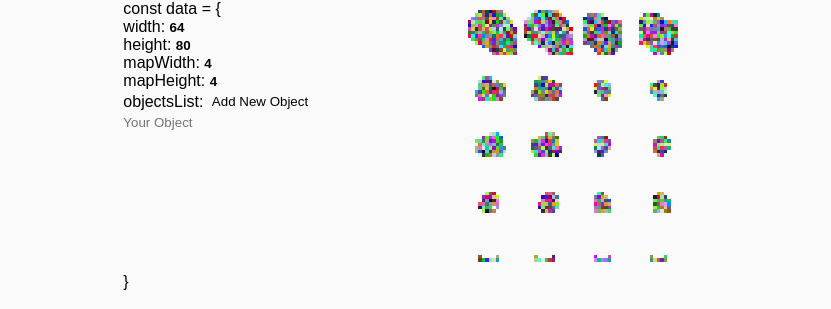
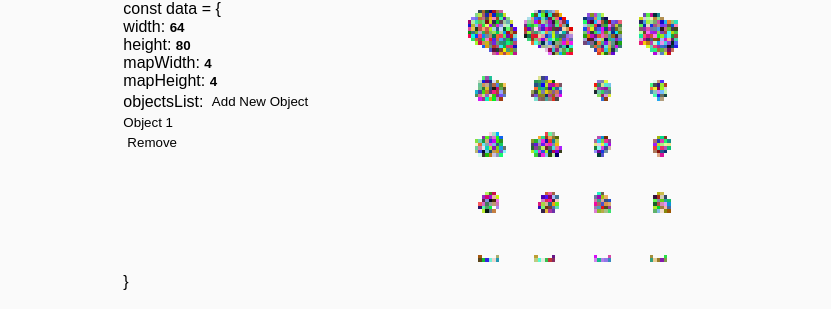
Before and after one commit to MateuszKretkowski/ImageColorReturner, a React (Create React App) app in the folder frontend/: page /get-texture-bits in a window 1280 px wide. Both pictures are taken after a click on the button "Add New Object". Shown: the part 228-537 px from the top of the page, without its empty margins (224-1055 px from the left). Built offline with nearby package versions, Linux system fonts and the light colour scheme; a web font is replaced by a local one.

Commit message:
FileParameterFiller (Backend)

```diff
--- a/frontend/src/Components/FileParametersFiller/FileParameterFiller.js
+++ b/frontend/src/Components/FileParametersFiller/FileParameterFiller.js
@@ -1,6 +1,6 @@
-import { useEffect, useState } from "react";
+import { useState, useEffect } from "react";
 
-export const FileParameterFiller = ({ data, setData, stringArray, lastIndex }) => {
+export const FileParameterFiller = ({ data, setData, stringArray }) => {
     const [isToggled, setIsToggled] = useState(false);
 
     useEffect(() => {
@@ -18,42 +18,76 @@ export const FileParameterFiller = ({ data, setData, stringArray, lastIndex }) =
         }));
     };
 
-    const [list, setList] = useState([]);
     const AddObjectToList = (name) => {
-        setList((prevData) => [...prevData, name]);
+        setData((prevData) => ({
+            ...prevData,
+            objectsList: [...prevData.objectsList, name],
+        }));
     };
+
+    useEffect(() => {
+        console.log(data);
+    }, [data]);
 
     return (
         <div className="fpf">
-            <span>const data = &#123;</span> {/* Wizualne {} */}
+            <span>const data = &#123;</span>
             {stringArray?.map((key, index) => (
                 <pre className="fpf_pre" key={index}>
-                    {/* Jeśli to nie ostatni element, renderujemy input */}
                     {index !== stringArray.length - 1 && (
                         <>
-                            {key}: <input
+                            {key}:{" "}
+                            <input
                                 type="text"
                                 value={data[key] || ""}
                                 onChange={(e) => handleInputChange(key, e.target.value)}
                             />
                         </>
                     )}
-
-                    {/* Jeśli to ostatni element, renderujemy przycisk */}
                     {index === stringArray.length - 1 && (
                         <>
-                        {key}: <button className="small_btn" onClick={() => {AddObjectToList("siema")}}>Add New Object</button>
+                            {key}:{" "}
+                            <button
+                                className="small_btn"
+                                onClick={() => AddObjectToList(`Object ${data.objectsList.length + 1}`)}
+                            >
+                                Add New Object
+                            </button>
                         </>
                     )}
                 </pre>
             ))}
             <div className="objects-wrapper">
-                {list?.map((item, index) => (
-                    <><input key={index} placeholder="Your Object" className="alternative_input"></input><br /></>
+                {data.objectsList?.map((item, index) => (
+                    <div key={index} className="object-item">
+                        <input
+                            placeholder={`Object ${index + 1}`}
+                            value={item}
+                            className="alternative_input"
+                            onChange={(e) => {
+                                setData((prevData) => {
+                                    const updatedObjects = [...prevData.objectsList];
+                                    updatedObjects[index] = e.target.value;
+                                    return { ...prevData, objectsList: updatedObjects };
+                                });
+                            }}
+                        />
+                        <button
+                            className="small_btn"
+                            onClick={() => {
+                                setData((prevData) => ({
+                                    ...prevData,
+                                    objectsList: prevData.objectsList.filter((_, i) => i !== index),
+                                }));
+                            }}
+                        >
+                            Remove
+                        </button>
+                    </div>
                 ))}
             </div>
             <div>
-                <span>&#125;</span> {/* Wizualne zamknięcie nawiasu */}
+                <span>&#125;</span>
                 {isToggled ? "_" : ""}
             </div>
         </div>
```
